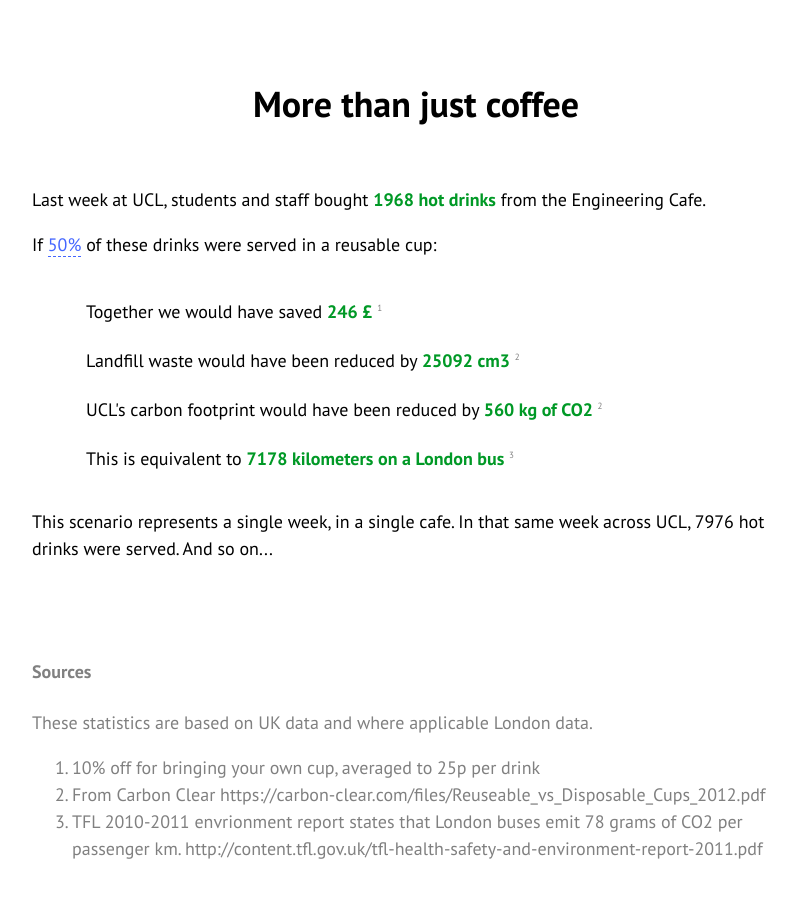
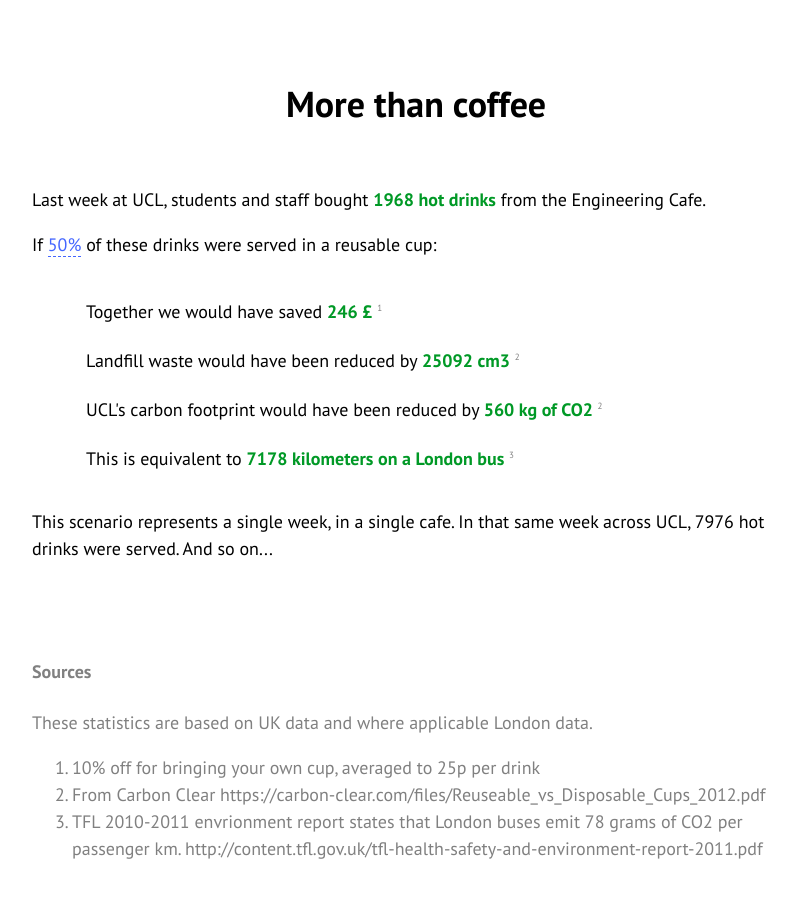
Before and after one commit to carlahy/carlahy.github.io, a plain HTML site: page index.html in a window 1280 px wide. Shown: the whole page, without its empty margins (224-1021 px from the left). Drawn offline with Linux system fonts and the light colour scheme.

Commit message:
changing title

```diff
--- a/index.html
+++ b/index.html
@@ -17,7 +17,7 @@
 
 <body onload="setUpTangle();">
 
-<h1>More than just coffee</h1>
+<h1>More than coffee</h1>
 <br>
 
 <div id="carbon-calculator-coffee">
```
